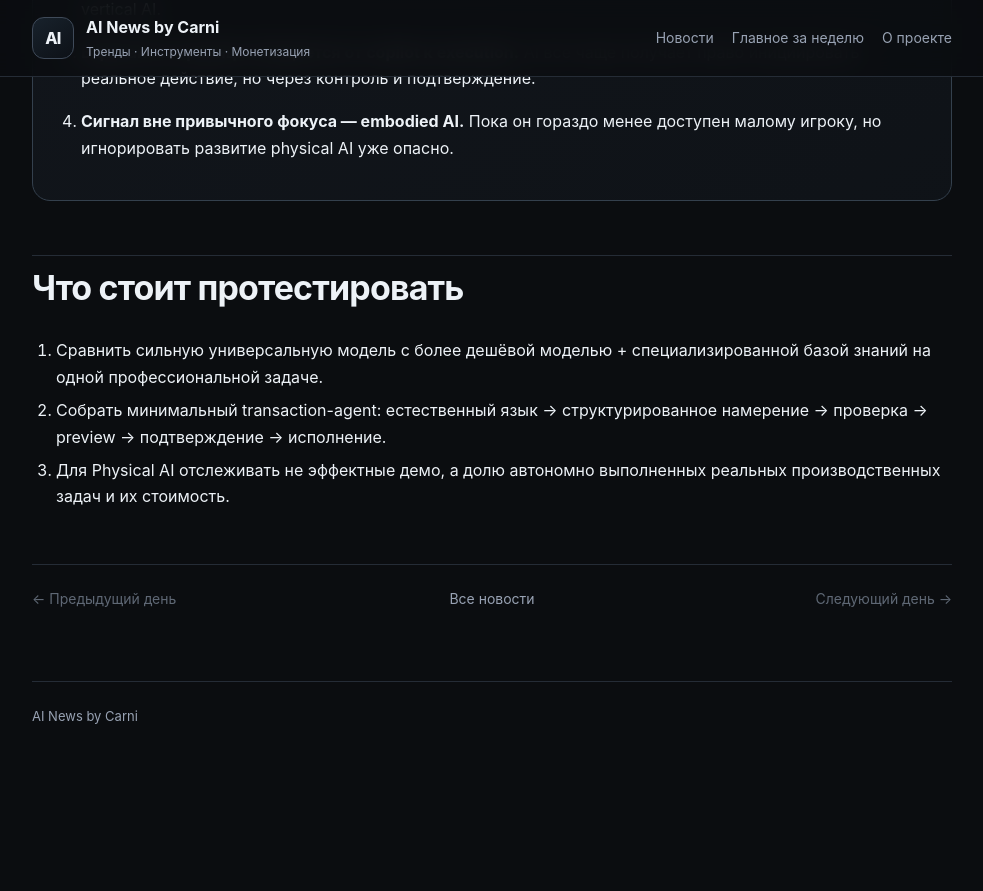
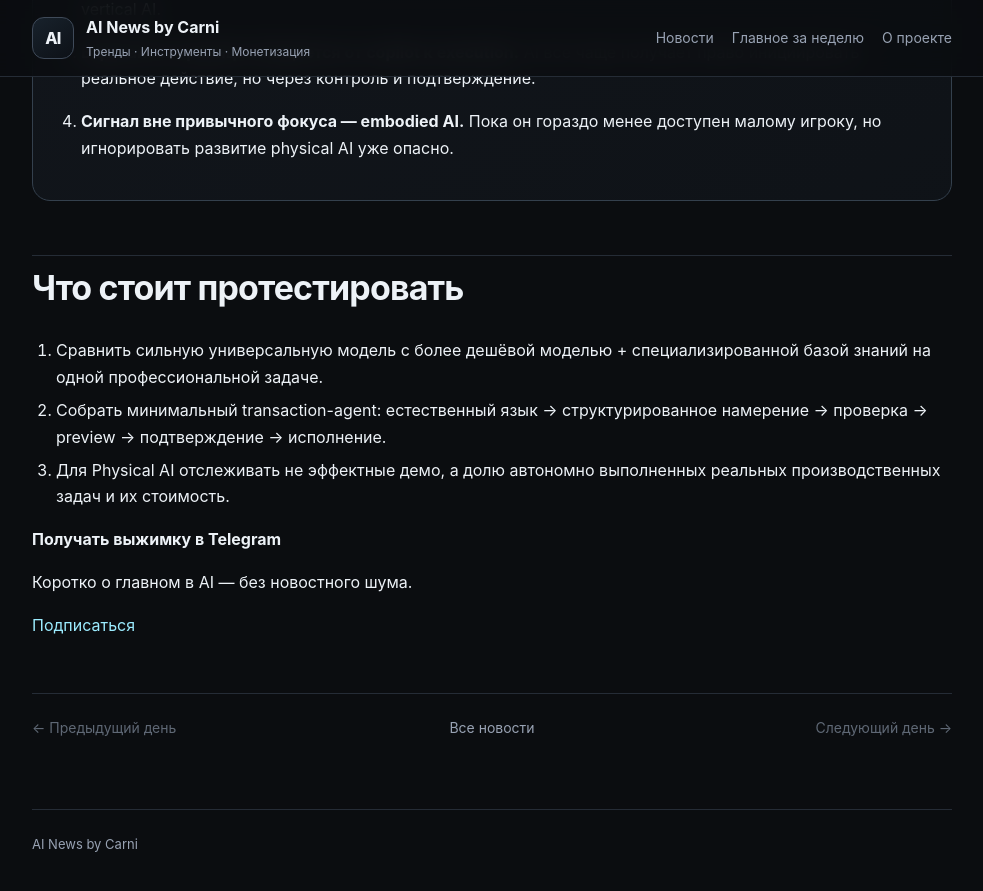
Before and after one commit to DmitryCarni/ai-news-by-carni, a Jekyll site: the page built from daily/2026-08-24.md, in a window 1280 px wide and 900 px high, scrolled down 4348 px. Shown: the top 891 px of the window, without its empty margins (148-1131 px from the left). Built offline with Jekyll 4.4.1, drawn with Linux system fonts in a browser that asks for light colours; before the commit the page ends 5120 px from its top, so only the background shows below that.

Commit message:
Add Telegram subscription CTA to reports

```diff
--- a/_layouts/report.html
+++ b/_layouts/report.html
@@ -3,6 +3,14 @@ layout: default
 ---
 
 {{ content }}
+
+<div class="telegram-cta">
+  <div>
+    <strong>Получать выжимку в Telegram</strong>
+    <p>Коротко о главном в AI — без новостного шума.</p>
+  </div>
+  <a class="telegram-button" href="https://t.me/ai_news_by_carni" target="_blank" rel="noopener noreferrer">Подписаться</a>
+</div>
 
 {% assign reports = site.pages | where: "report_type", page.report_type | sort: "report_date" %}
 {% assign current_index = nil %}
```
